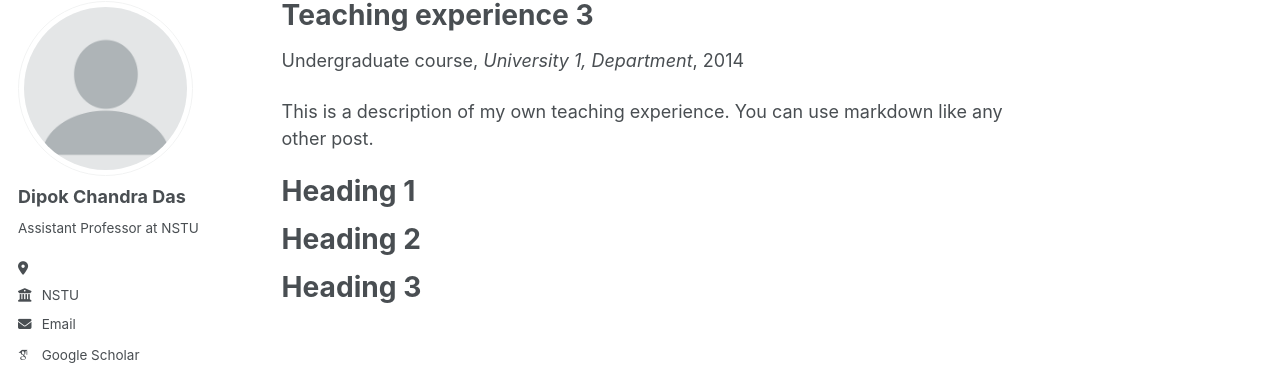
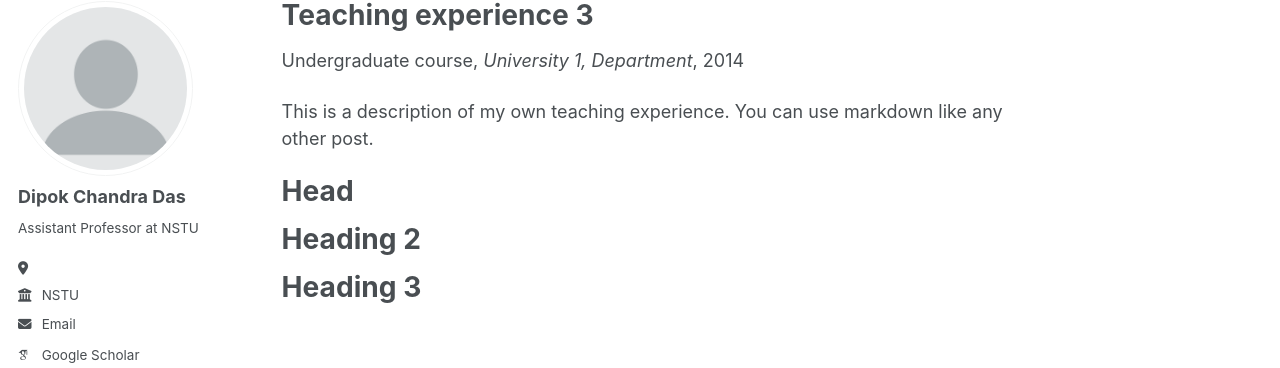
Before and after one commit to cd-dpk/cd-dpk.github.io, a Jekyll site: the page built from _teaching/2022-spring-teaching-3.md, in a window 1280 px wide and 1088 px high. Shown: the part 105-473 px from the top of the window. Built offline with Jekyll 4.4.1, drawn with Linux system fonts in a browser that asks for light colours; some web fonts are replaced.

Commit message:
Update 2022-spring-teaching-3.md

```diff
--- a/_teaching/2022-spring-teaching-3.md
+++ b/_teaching/2022-spring-teaching-3.md
@@ -10,7 +10,7 @@ location: "City, Country"
 
 This is a description of my own teaching experience. You can use markdown like any other post.
 
-Heading 1
+Head
 ======
 
 Heading 2
```
